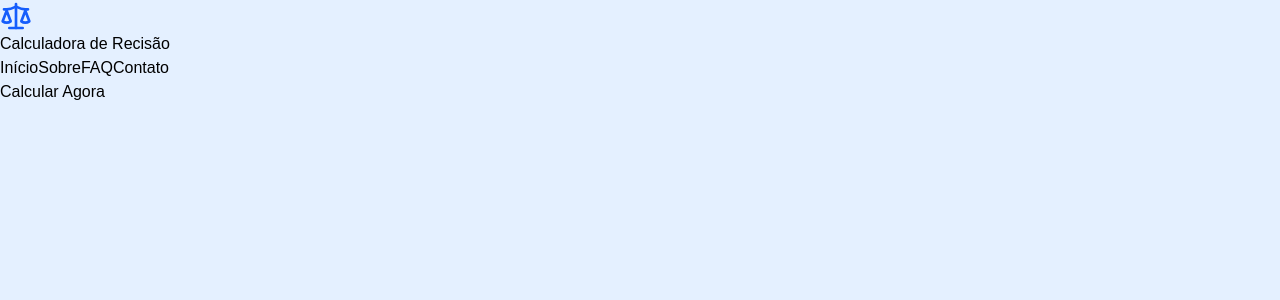
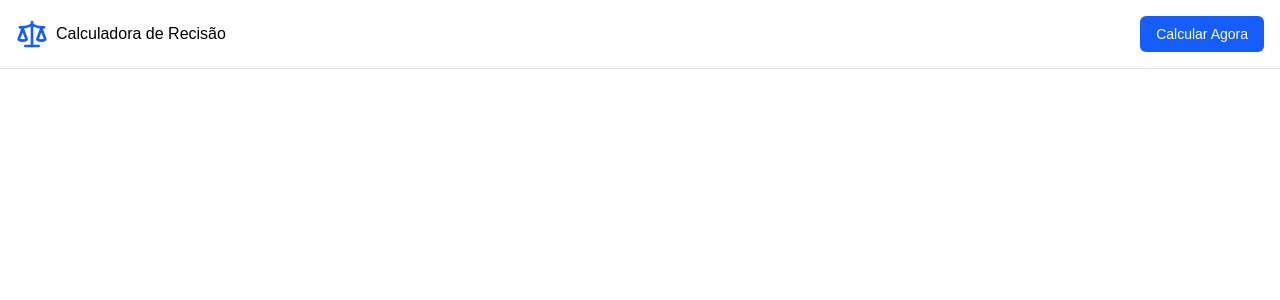
Before and after one commit to JeanCelin/calculadora-de-recisao, a Next.js app: page / in a window 1280 px wide. Shown: the top 300 px of the page. Built offline with nearby package versions, Linux system fonts and the light colour scheme.

Commit message:
add navbar

```diff
--- a/app/components/Navbar.tsx
+++ b/app/components/Navbar.tsx
@@ -1,7 +1,7 @@
 export default function Navbar() {
   return (
-    <nav>
-      <div>
+    <nav className="flex  w-full place-content-between  p-4 border-b border-black/10">
+      <div className="flex  items-center  flex-row gap-2  ">
         <svg
           xmlns="http://www.w3.org/2000/svg"
           width="24"
@@ -20,16 +20,17 @@ export default function Navbar() {
           <path d="M12 3v18"></path>
           <path d="M3 7h2c2 0 5-1 7-2 2 1 5 2 7 2h2"></path>
         </svg>
+
         <span>Calculadora de Recisão</span>
       </div>
-      <div>
+      <div className="hidden">
         <span>Início</span>
         <span>Sobre</span>
         <span>FAQ</span>
         <span>Contato</span>
       </div>
       <div>
-        <button>Calcular Agora</button>
+        <button className="btn btn-primary text-nowrap">Calcular Agora</button>
       </div>
     </nav>
   );
--- a/app/globals.css
+++ b/app/globals.css
@@ -1,23 +1,19 @@
 @import "tailwindcss";
 
 :root {
-  --background: #E4F0FF;
-  --background-sec:
-  --foreground: #155DFC;
+  --color1: #155dfc;
+  --color2: #e5f0ff;
+  --color3: #e4effe;
 
 }
 
-@theme inline {
-  --color-background: var(--background);
-  --color-foreground: var(--foreground);
-  --font-sans: var(--font-geist-sans);
-  --font-mono: var(--font-geist-mono);
+.btn {
+  @apply px-4 py-2 rounded-md font-medium  transition-colors text-sm ;
+}
+.btn-primary {
+  @apply bg-blue-600 text-white;
 }
 
-
-
 body {
-  background: var(--background);
-  color: var(--foreground);
   font-family: Arial, Helvetica, sans-serif;
 }
```
Also changed, not shown: package.json (+7 -6 lines), 1 other file (tests, documents, lock files or other folders).
